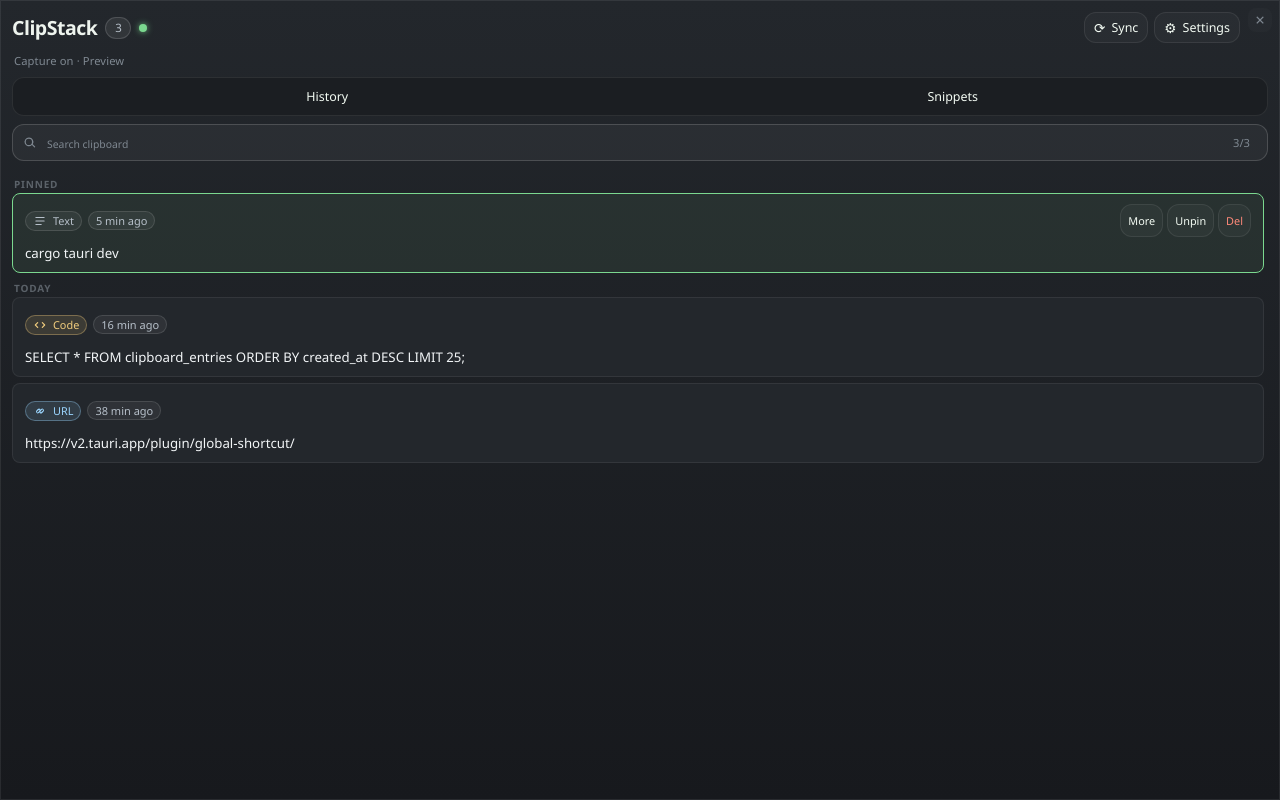
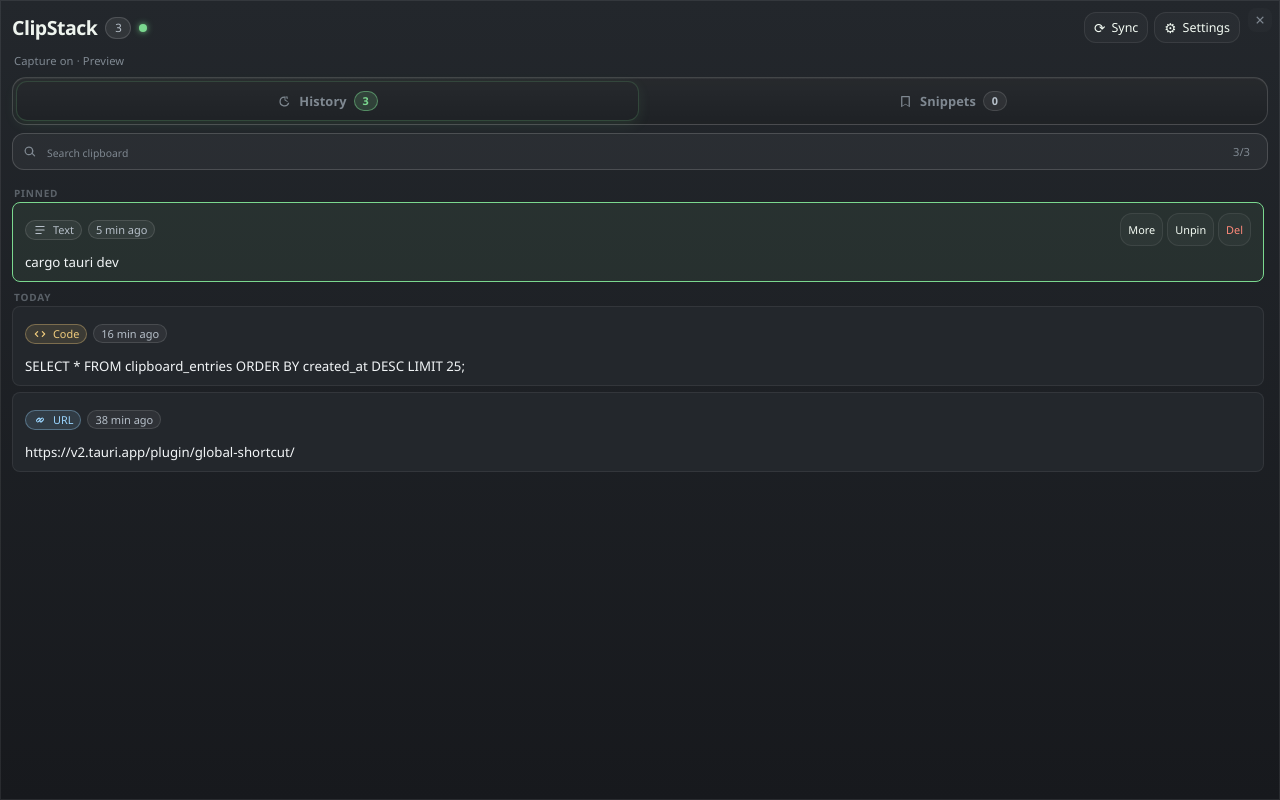
Before and after one commit to Shripad735/ClipStack, a React (Vite) app: page / in a window 1280 px wide. Built offline with nearby package versions, Linux system fonts and the light colour scheme.

Commit message:
ui: restyle History and Snippets tabs with icons, count badges and active glow

```diff
--- a/src/App.tsx
+++ b/src/App.tsx
@@ -24,6 +24,19 @@ import {
   type RuntimeInfo,
 } from "./lib/tauri";
 
+function readSnippetCount() {
+  try {
+    const raw = localStorage.getItem("clipstack.snippets.v1");
+    if (!raw) {
+      return 0;
+    }
+    const parsed = JSON.parse(raw);
+    return Array.isArray(parsed) ? parsed.length : 0;
+  } catch {
+    return 0;
+  }
+}
+
 function App() {
   const {
     history,
@@ -46,6 +59,7 @@ function App() {
   const [activeTab, setActiveTab] = useState<"history" | "snippets">("history");
   const [runtimeInfo, setRuntimeInfo] = useState<RuntimeInfo | null>(null);
   const [expandedId, setExpandedId] = useState<number | null>(null);
+  const [snippetCount, setSnippetCount] = useState(() => readSnippetCount());
   const inputRef = useRef<HTMLInputElement>(null);
 
   const showToast = (msg: string) => {
@@ -156,6 +170,18 @@ function App() {
   useEffect(() => {
     setSelectedIndex(0);
   }, [normalizedQuery, setSelectedIndex]);
+
+  // Keep the Snippets tab badge in sync with the panel's localStorage store.
+  useEffect(() => {
+    const refreshSnippetCount = () => setSnippetCount(readSnippetCount());
+    refreshSnippetCount();
+    window.addEventListener("clipstack-snippets-changed", refreshSnippetCount);
+    window.addEventListener("storage", refreshSnippetCount);
+    return () => {
+      window.removeEventListener("clipstack-snippets-changed", refreshSnippetCount);
+      window.removeEventListener("storage", refreshSnippetCount);
+    };
+  }, []);
 
   // Collapse the Quick-Look preview when its item is filtered out or removed.
   useEffect(() => {
@@ -308,24 +334,44 @@ function App() {
           role="tab"
           aria-selected={activeTab === "history"}
           className={`ghost-button tab-segment${activeTab === "history" ? " tab-active" : ""}`}
+          title={`${history.length} clipboard ${history.length === 1 ? "item" : "items"}`}
           onClick={() => {
             setActiveTab("history");
             setExpandedId(null);
           }}
         >
-          History
+          <svg className="tab-icon" viewBox="0 0 24 24" aria-hidden="true">
+            <path
+              d="M12 4a8 8 0 1 0 7.7 10h-2.1A6 6 0 1 1 12 6v4l4.5 2.7.8-1.3L13.5 9V4H12Zm1 0h4v4h-1.5V5.5H13V4Z"
+              fill="currentColor"
+            />
+          </svg>
+          <span>History</span>
+          <span className="tab-count" aria-hidden="true">
+            {history.length}
+          </span>
         </button>
         <button
           type="button"
           role="tab"
           aria-selected={activeTab === "snippets"}
           className={`ghost-button tab-segment${activeTab === "snippets" ? " tab-active" : ""}`}
+          title={`${snippetCount} saved ${snippetCount === 1 ? "snippet" : "snippets"}`}
           onClick={() => {
             setActiveTab("snippets");
             setExpandedId(null);
           }}
         >
-          Snippets
+          <svg className="tab-icon" viewBox="0 0 24 24" aria-hidden="true">
+            <path
+              d="M6 3h12a1 1 0 0 1 1 1v17l-7-4.2L5 21V4a1 1 0 0 1 1-1Zm1 2v13.7l5-3 5 3V5H7Z"
+              fill="currentColor"
+            />
+          </svg>
+          <span>Snippets</span>
+          <span className="tab-count" aria-hidden="true">
+            {snippetCount}
+          </span>
         </button>
       </div>
       {activeTab === "history" ? (
--- a/src/components/SnippetsPanel.tsx
+++ b/src/components/SnippetsPanel.tsx
@@ -54,6 +54,7 @@ export function SnippetsPanel({ onStatus }: SnippetsPanelProps) {
 
   useEffect(() => {
     localStorage.setItem(STORAGE_KEY, JSON.stringify(snippets));
+    window.dispatchEvent(new Event("clipstack-snippets-changed"));
   }, [snippets]);
 
   const addSnippet = () => {
--- a/src/styles/theme.css
+++ b/src/styles/theme.css
@@ -399,27 +399,83 @@ mark {
 }
 
 .tab-segmented {
-    gap: 0;
-    border-radius: 12px;
-    border: 1px solid var(--border);
-    background: var(--bg);
-    padding: 3px;
+    gap: 4px;
+    border-radius: 14px;
+    border: 1px solid var(--border-strong);
+    background: linear-gradient(180deg, rgba(255, 255, 255, 0.05), rgba(255, 255, 255, 0.015)), var(--bg);
+    padding: 4px;
+    box-shadow: inset 0 1px 0 rgba(255, 255, 255, 0.05);
 }
 
 .tab-segmented .tab-segment {
     flex: 1;
+    display: inline-flex;
+    align-items: center;
+    justify-content: center;
+    gap: 7px;
     border-color: transparent;
     background: transparent;
     text-align: center;
+    padding: 8px 10px;
+    border-radius: 10px;
+    font-weight: 600;
+    font-size: 0.8rem;
+    letter-spacing: 0.01em;
+    color: var(--text-dim);
+    transition:
+        border-color 150ms ease,
+        background 150ms ease,
+        color 150ms ease,
+        box-shadow 150ms ease,
+        transform 150ms ease;
+}
+
+.tab-segmented .tab-segment:hover {
+    background: rgba(255, 255, 255, 0.055);
+    color: #eef4ee;
+}
+
+.tab-segmented .tab-segment:active {
+    transform: translateY(1px);
 }
 
 .tab-segmented .tab-segment + .tab-segment {
-    margin-left: 3px;
+    margin-left: 0;
+}
+
+.tab-icon {
+    width: 15px;
+    height: 15px;
+    flex-shrink: 0;
+}
+
+.tab-count {
+    display: inline-grid;
+    place-items: center;
+    min-width: 24px;
+    height: 20px;
+    padding: 0 7px;
+    border-radius: 999px;
+    border: 1px solid rgba(255, 255, 255, 0.12);
+    background: rgba(255, 255, 255, 0.06);
+    color: var(--text-soft);
+    font-size: 0.68rem;
+    font-weight: 600;
+    font-variant-numeric: tabular-nums;
+    line-height: 1;
 }
 
 .tab-active {
-    border-color: var(--accent);
-    background: var(--accent-soft);
+    border-color: rgba(123, 216, 143, 0.55);
+    background: linear-gradient(180deg, rgba(123, 216, 143, 0.2), rgba(123, 216, 143, 0.1));
+    color: var(--accent);
+    box-shadow: 0 0 0 1px rgba(123, 216, 143, 0.15), 0 4px 14px rgba(123, 216, 143, 0.12);
+}
+
+.tab-active .tab-count {
+    border-color: rgba(123, 216, 143, 0.5);
+    background: rgba(123, 216, 143, 0.16);
+    color: var(--accent);
 }
 
 .history-pane {
```
